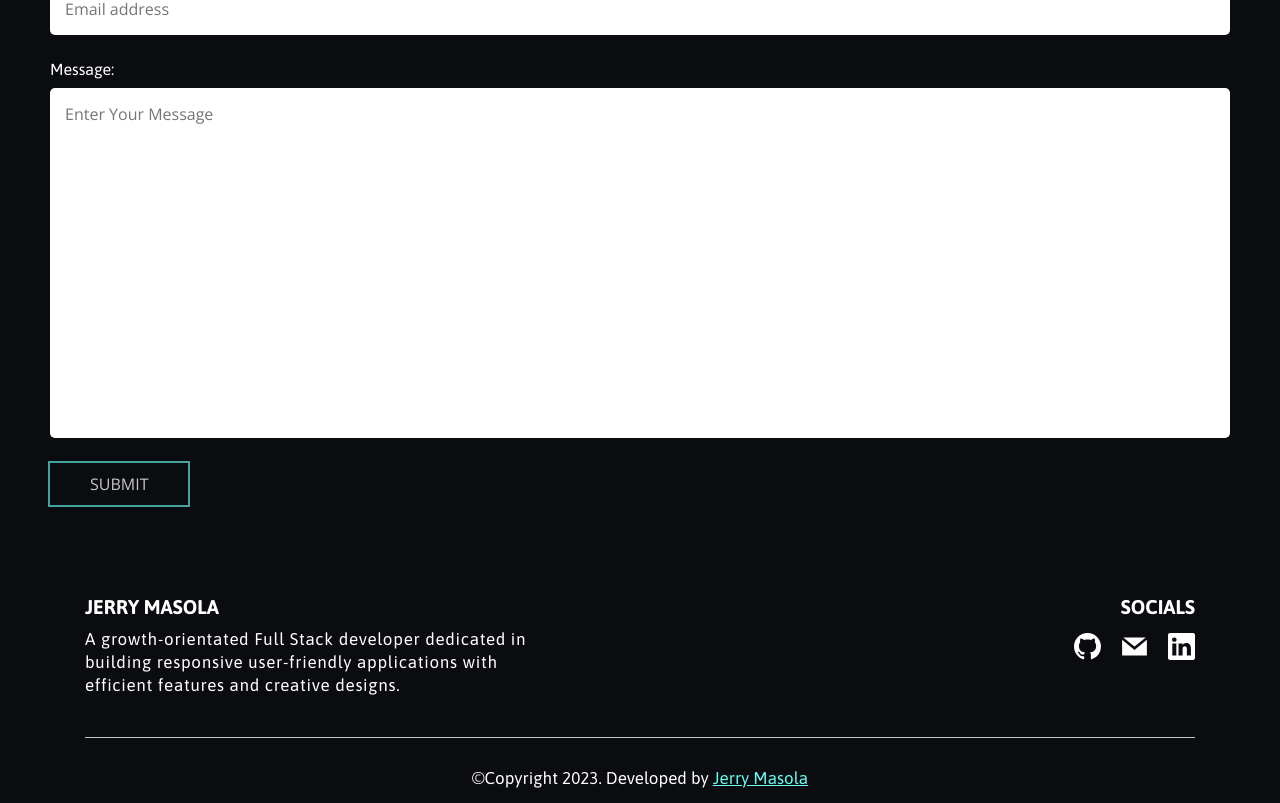
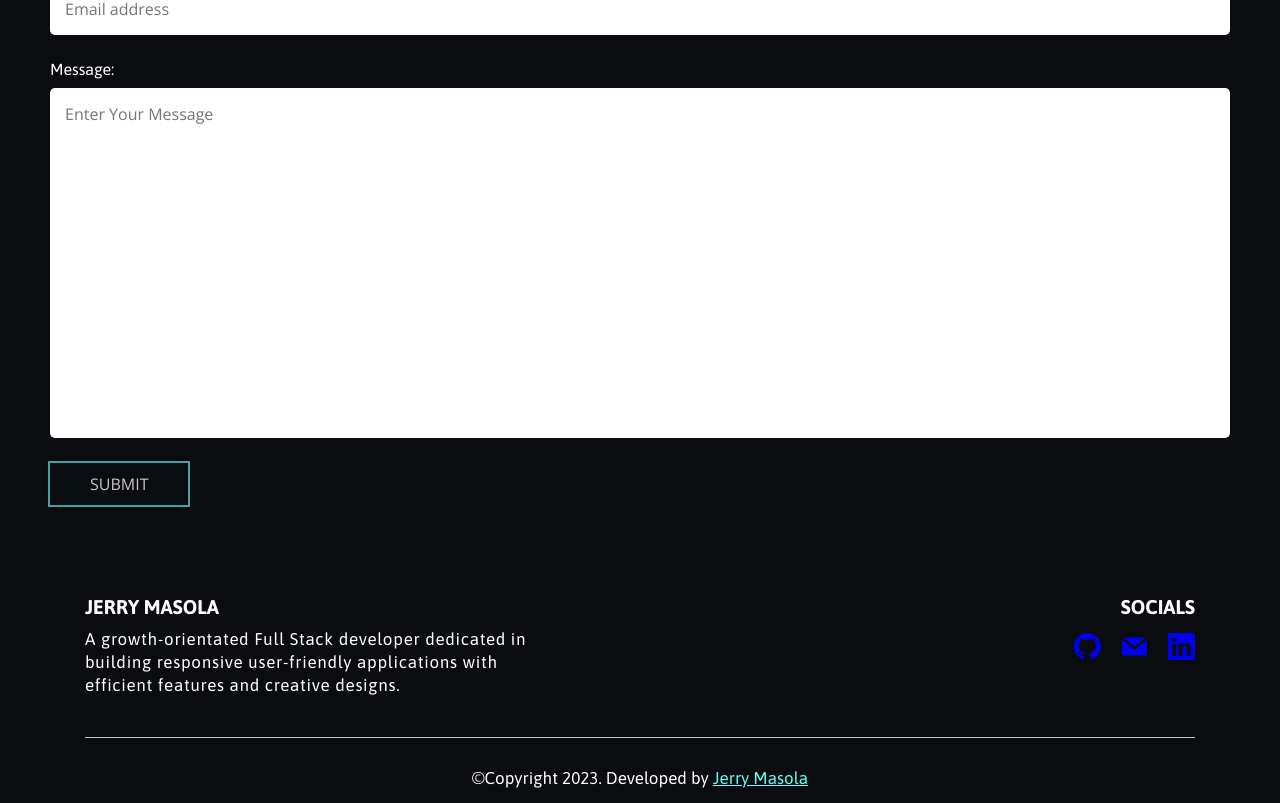
Before and after one commit to Collid3/portfolio, a React (Create React App) app: page / in a window 1280 px wide. Shown: the part 3404-4207 px from the top of the page. Built offline with nearby package versions, Linux system fonts and the light colour scheme.

Commit message:
social links

```diff
--- a/src/components/Footer.js
+++ b/src/components/Footer.js
@@ -21,11 +21,25 @@
           <h3>SOCIALS</h3>
 
           <section className="socials">
-            <BsGithub />
+            <a
+              href="https://github.com/Collid3"
+              target="_blank"
+              rel="noreferrer"
+            >
+              <BsGithub />
+            </a>
 
-            <GrMail />
+            <a href="#contacts">
+              <GrMail />
+            </a>
 
-            <BsLinkedin />
+            <a
+              href="https://www.linkedin.com/in/thabang-masola-140985231/"
+              target="_blank"
+              rel="noreferrer"
+            >
+              <BsLinkedin />
+            </a>
           </section>
         </div>
       </div>
```
